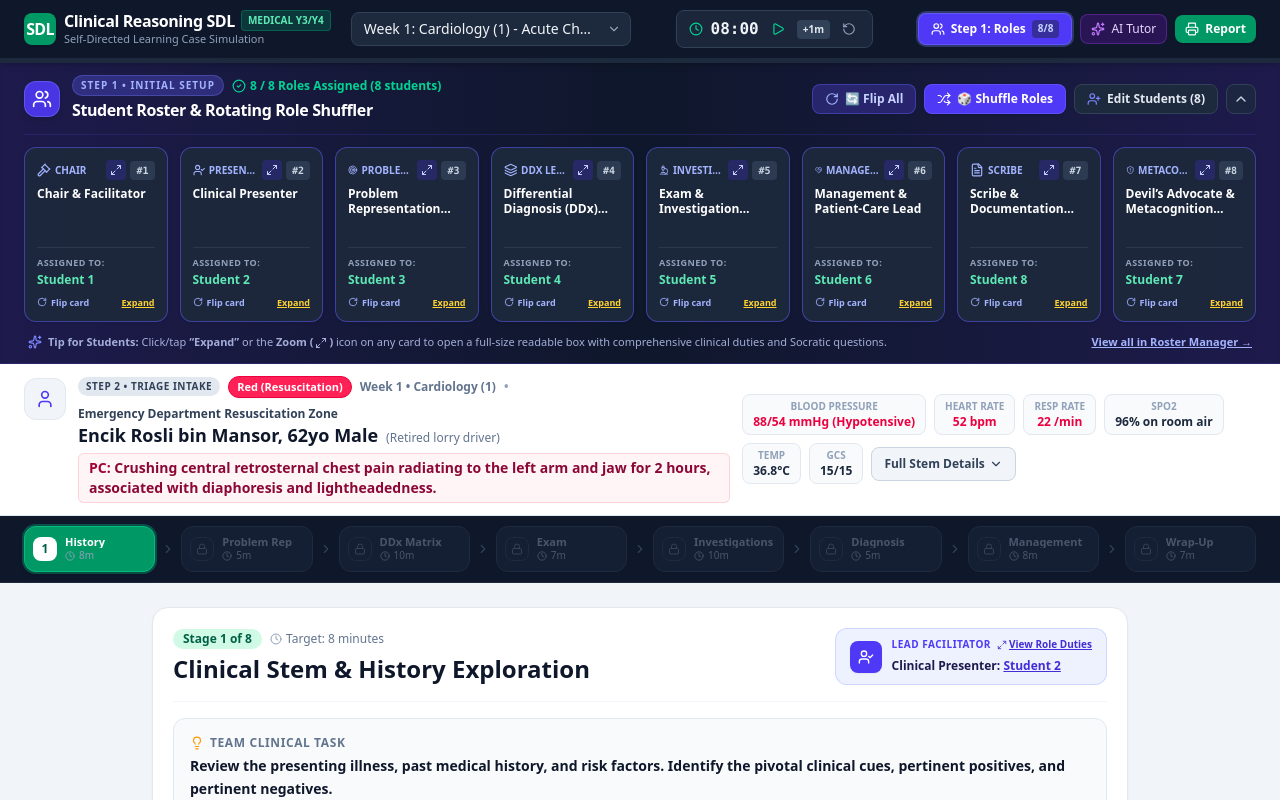
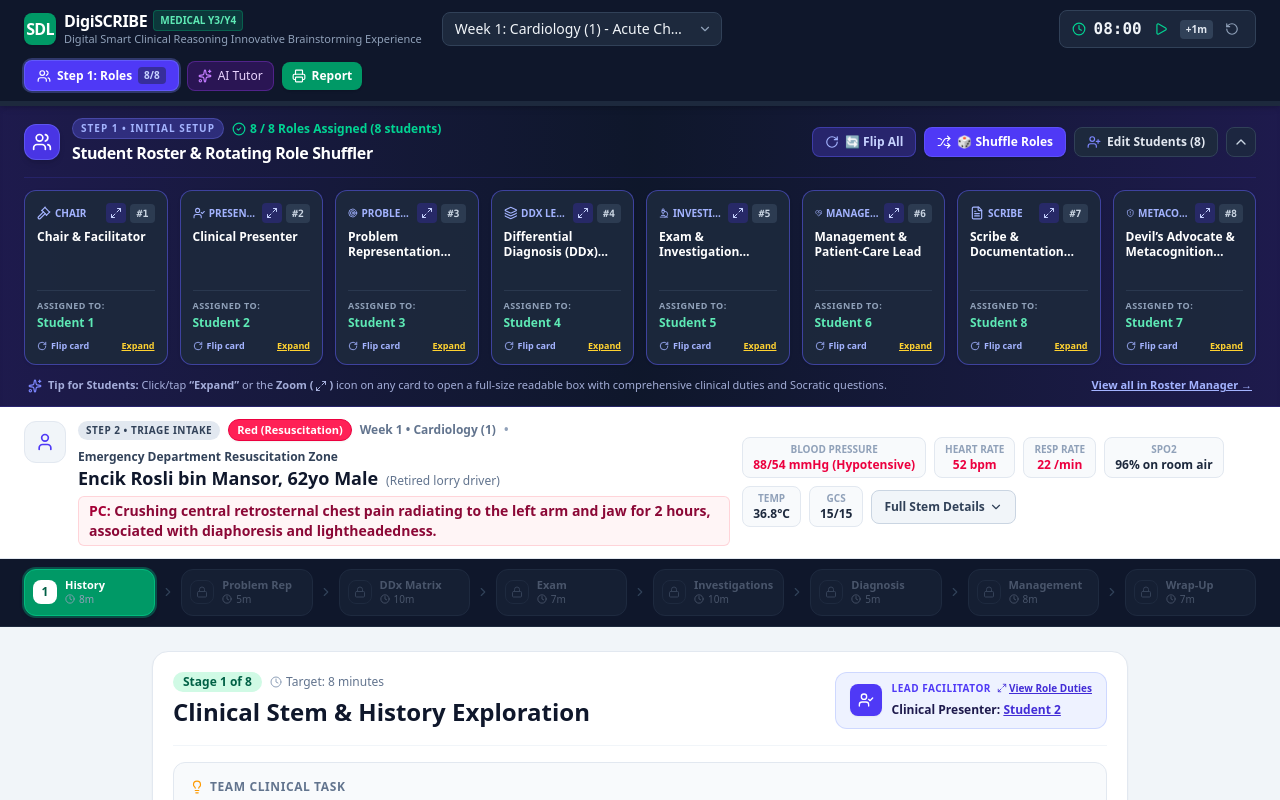
Before and after one commit to drizzaarsyika-usim/PAM301ASDL, a React (Vite) app: page / in a window 1280 px wide. Shown: the top 800 px of the page. Built offline with nearby package versions, Linux system fonts and the light colour scheme.

Commit message:
style: rename application to DigiSCRIBE
Update the application title and branding tagline in the header navigation.

```diff
--- a/src/components/HeaderNav.tsx
+++ b/src/components/HeaderNav.tsx
@@ -70,14 +70,14 @@ export const HeaderNav: React.FC<HeaderNavProps> = ({
             <div>
               <div className="flex items-center gap-1.5">
                 <h1 className="text-sm sm:text-base font-bold tracking-tight text-white leading-none">
-                  Clinical Reasoning SDL
+                  DigiSCRIBE
                 </h1>
                 <span className="text-[10px] uppercase font-semibold px-1.5 py-0.5 rounded bg-emerald-500/20 text-emerald-300 border border-emerald-500/30">
                   Medical Y3/Y4
                 </span>
               </div>
               <p className="text-[11px] text-slate-400 font-medium hidden sm:block">
-                Self-Directed Learning Case Simulation
+                Digital Smart Clinical Reasoning Innovative Brainstorming Experience
               </p>
             </div>
           </div>
```
